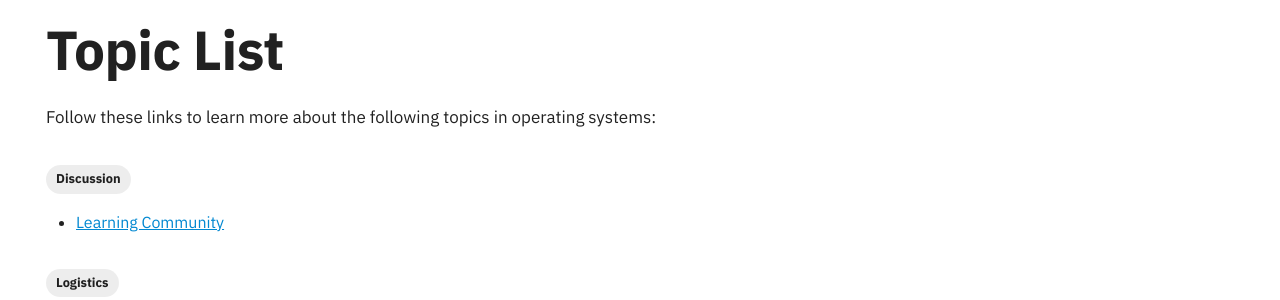
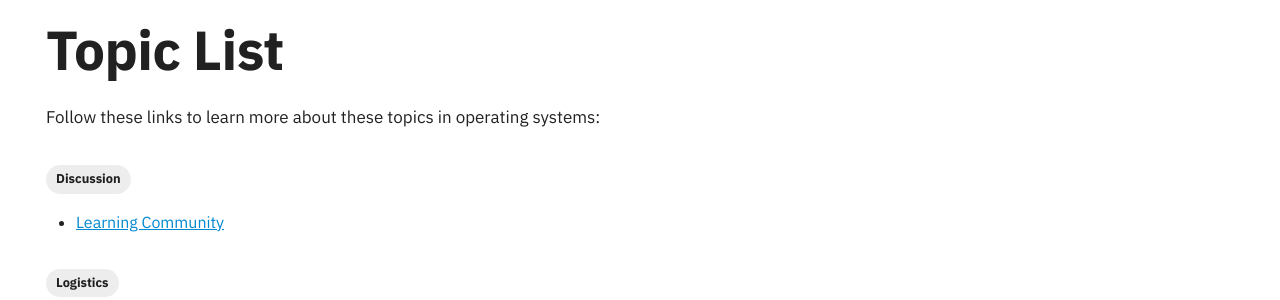
Before and after one commit to OS-Sketch/www.os-sketch.com, an MkDocs documentation site: the page built from docs/tags.md, in a window 1280 px wide and 948 px high. Shown: the part 171-471 px from the top of the window. Built offline with MkDocs 1.6.1 and Material for MkDocs 9.7.7, drawn with Linux system fonts in a browser that asks for light colours.

Commit message:
fix: Clarify and tighten phrasing of lead-in sentence in tags.

```diff
--- a/docs/tags.md
+++ b/docs/tags.md
@@ -6,6 +6,6 @@ hide:
 
 # Topic List
 
-Follow these links to learn more about the following topics in operating systems:
+Follow these links to learn more about these topics in operating systems:
 
 [TAGS]
```
